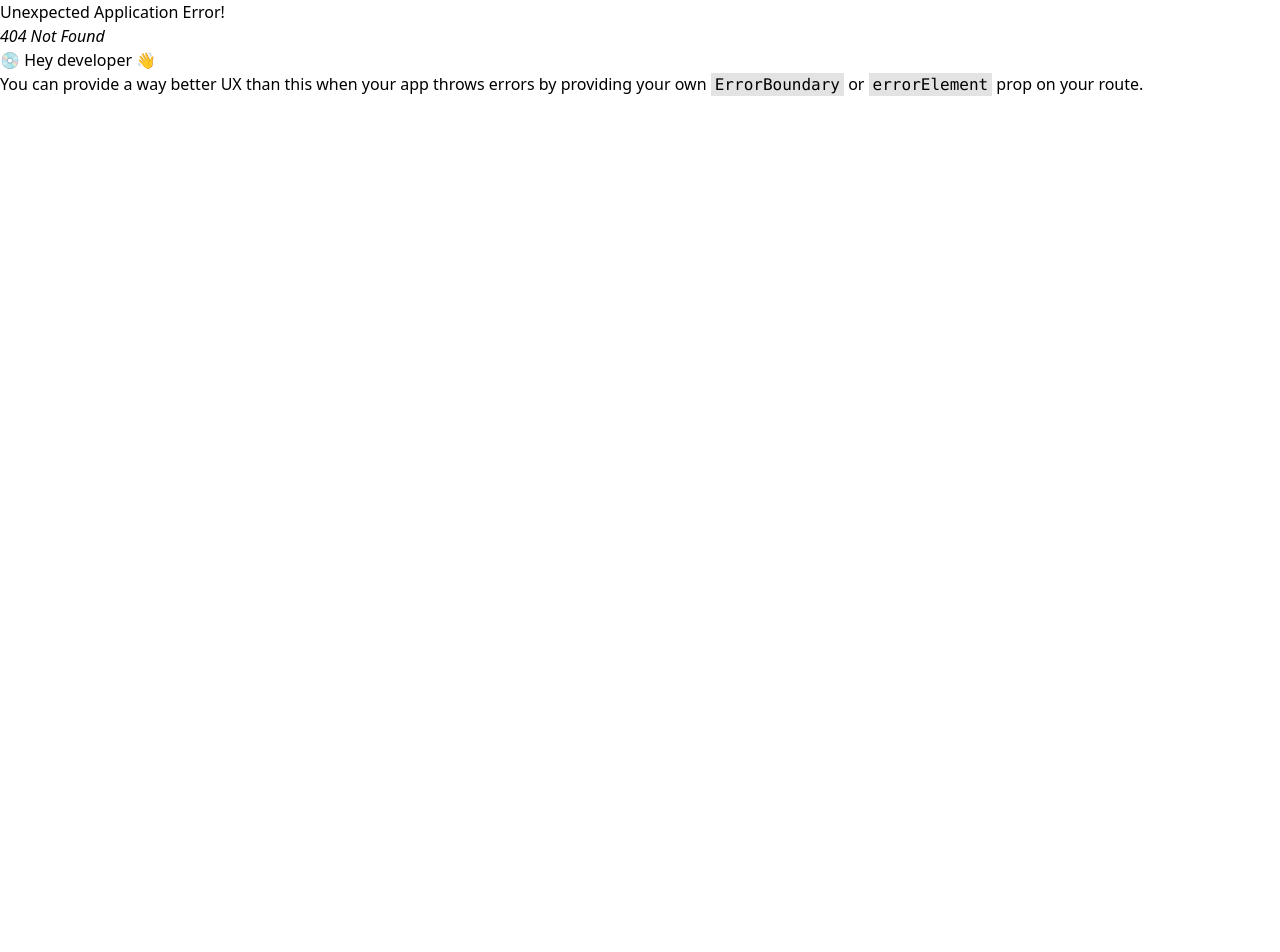
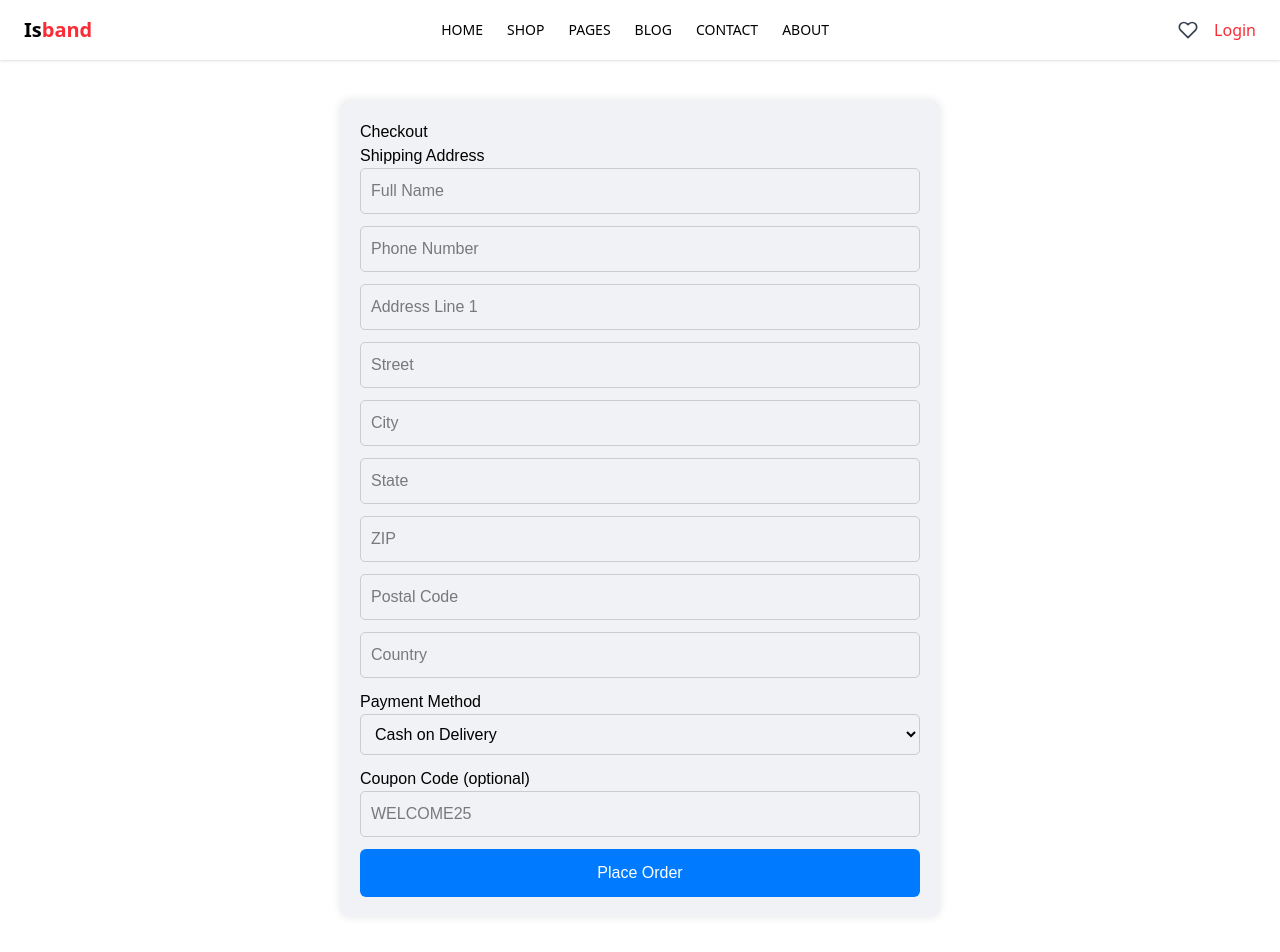
Before and after one commit to basit438/isband-client, a React (Vite) app: page /checkout in a window 1280 px wide. Before the commit this address had no page. Shown: the top 952 px of the page. Before the commit the page ends 800 px from the top, so only its background shows below. Built offline with nearby package versions, Linux system fonts and the light colour scheme.

Commit message:
ADDED cart and wishlist

```diff
--- a/package.json
+++ b/package.json
@@ -24,6 +24,7 @@
     "react-hot-toast": "^2.5.2",
     "react-redux": "^9.2.0",
     "react-router-dom": "^7.5.0",
+    "react-toastify": "^11.0.5",
     "tailwindcss": "^4.1.3"
   },
   "devDependencies": {
--- a/src/App.jsx
+++ b/src/App.jsx
@@ -11,6 +11,7 @@ import Profile from './pages/Profile'
 import { AuthProvider } from './context/AuthContext'
 import CreateProduct from './pages/CreateProduct'
 import Wishlist from './pages/Wishlist'
+import Checkout from './pages/Checkout'
 function App() {
 
   const router = createBrowserRouter([
@@ -53,6 +54,10 @@ function App() {
         {
           path : "/Wishlist",
           element : <Wishlist/>
+        },
+        {
+          path : "/checkout",
+          element : <Checkout/>
         }
       ]
     }
--- a/src/components/AddToCart.jsx
+++ b/src/components/AddToCart.jsx
@@ -14,14 +14,55 @@ const AddToCart = ({
   quantityClassName,
   onQuantityChange,
   selectedColor = null,
-  selectedSize = null
+  selectedSize = null,
+  disabled = false
 }) => {
   const [quantity, setQuantity] = useState(initialQuantity);
+  const [isInCart, setIsInCart] = useState(false);
+  const [isAddingToCart, setIsAddingToCart] = useState(false);
 
   // Update quantity if initialQuantity prop changes
   useEffect(() => {
     setQuantity(initialQuantity);
   }, [initialQuantity]);
+
+  // Check if product is already in cart
+  useEffect(() => {
+    const checkIfInCart = async () => {
+      try {
+        const res = await axiosInstance.get('/cart');
+        if (res.data.success && res.data.cart && res.data.cart.products) {
+          // Check if this product with the same color and size is already in cart
+          const isProductInCart = res.data.cart.products.some(item => {
+            // Basic product ID check
+            const idMatch = item.productId === productId;
+
+            // If color and size are specified, check those too
+            if (selectedColor && selectedSize) {
+              return idMatch &&
+                item.selectedColor && item.selectedColor.colorName === selectedColor.colorName &&
+                item.selectedSize === selectedSize.size;
+            } else if (selectedColor) {
+              return idMatch && item.selectedColor && item.selectedColor.colorName === selectedColor.colorName;
+            } else if (selectedSize) {
+              return idMatch && item.selectedSize === selectedSize.size;
+            }
+
+            // If no color or size specified, just check the ID
+            return idMatch;
+          });
+
+          setIsInCart(isProductInCart);
+        }
+      } catch (error) {
+        console.error('Error checking cart status:', error);
+      }
+    };
+
+    if (productId) {
+      checkIfInCart();
+    }
+  }, [productId, selectedColor, selectedSize]);
 
   // Display a notification
   const showNotification = (message) => {
@@ -52,7 +93,11 @@ const AddToCart = ({
   };
 
   const handleAddToCart = async () => {
+    if (isInCart) return; // Prevent adding if already in cart
+
     try {
+      setIsAddingToCart(true); // Set loading state
+
       // Create product object with all available information
       const productData = {
         productId: productId,
@@ -61,12 +106,17 @@ const AddToCart = ({
 
       // Add color information if available
       if (selectedColor) {
-        productData.selectedColor = selectedColor;
+        // Ensure we're only sending the necessary color data
+        productData.selectedColor = {
+          colorName: selectedColor.colorName,
+          colorHex: selectedColor.colorHex
+        };
       }
 
       // Add size information if available
       if (selectedSize) {
-        productData.selectedSize = selectedSize;
+        // Send the size as a string value
+        productData.selectedSize = selectedSize.size;
       }
 
       const response = await axiosInstance.post('/cart/add', {
@@ -76,6 +126,9 @@ const AddToCart = ({
       if (response.data.success) {
         // Show success notification
         showNotification('Added to your shopping bag');
+
+        // Update cart status
+        setIsInCart(true);
 
         // Call the callback if provided
         if (onAddToCart && typeof onAddToCart === 'function') {
@@ -87,6 +140,8 @@ const AddToCart = ({
     } catch (error) {
       console.error("Error adding product to cart:", error);
       showNotification('Failed to add product to bag');
+    } finally {
+      setIsAddingToCart(false); // Reset loading state
     }
   };
 
@@ -139,9 +194,10 @@ const AddToCart = ({
       {showButton && (
         <button
           onClick={handleAddToCart}
-          className={buttonClassName || defaultButtonClass}
+          disabled={isInCart || isAddingToCart || disabled}
+          className={`${buttonClassName || defaultButtonClass} ${isInCart ? 'bg-gray-500 hover:bg-gray-500 cursor-not-allowed' : ''} ${isAddingToCart ? 'opacity-75 cursor-wait' : ''} ${disabled ? 'bg-gray-400 hover:bg-gray-400 cursor-not-allowed' : ''}`}
         >
-          {buttonText}
+          {isInCart ? 'Added to Bag' : isAddingToCart ? 'Adding...' : buttonText}
         </button>
       )}
 
--- /dev/null
+++ b/src/pages/Checkout.jsx
@@ -0,0 +1,160 @@
+import React, { useState } from 'react';
+
+const Checkout = () => {
+  const [shippingAddress, setShippingAddress] = useState({
+    fullName: '',
+    phoneNumber: '',
+    addressLine1: '',
+    street: '',
+    city: '',
+    state: '',
+    zip: '',
+    country: '',
+    postalCode: '',
+  });
+
+  const [paymentMethod, setPaymentMethod] = useState('COD');
+  const [coupon, setCoupon] = useState('');
+  const [loading, setLoading] = useState(false);
+  const [responseMessage, setResponseMessage] = useState('');
+
+  const handleInputChange = (e) => {
+    const { name, value } = e.target;
+    setShippingAddress((prev) => ({ ...prev, [name]: value }));
+  };
+
+  const handlePlaceOrder = async () => {
+    // Basic validation
+    if (!shippingAddress.fullName || !shippingAddress.phoneNumber || !shippingAddress.addressLine1) {
+      return setResponseMessage('Please fill in all required fields.');
+    }
+
+    setLoading(true);
+    setResponseMessage('');
+
+    const body = {
+      shippingAddress,
+      payment: { method: paymentMethod },
+    };
+
+    if (coupon.trim() !== '') {
+      body.coupon = coupon.trim();
+    }
+
+    try {
+      const res = await fetch('http://localhost:5002/api/v1/order/create-order', {
+        method: 'POST',
+        headers: {
+          'Content-Type': 'application/json',
+          // Add token if needed:
+          // 'Authorization': `Bearer ${token}`,
+        },
+        credentials: 'include',
+        body: JSON.stringify(body),
+      });
+
+      const data = await res.json();
+
+      if (res.ok) {
+        setResponseMessage(`✅ ${data.message}`);
+        // Optionally reset form
+      } else {
+        setResponseMessage(`❌ ${data.message}`);
+      }
+    } catch (err) {
+      console.error(err);
+      setResponseMessage('❌ Something went wrong.');
+    } finally {
+      setLoading(false);
+    }
+  };
+
+  return (
+    <div style={styles.container}>
+      <h2>Checkout</h2>
+
+      <h4>Shipping Address</h4>
+      {[
+        { name: 'fullName', label: 'Full Name' },
+        { name: 'phoneNumber', label: 'Phone Number' },
+        { name: 'addressLine1', label: 'Address Line 1' },
+        { name: 'street', label: 'Street' },
+        { name: 'city', label: 'City' },
+        { name: 'state', label: 'State' },
+        { name: 'zip', label: 'ZIP' },
+        { name: 'postalCode', label: 'Postal Code' },
+        { name: 'country', label: 'Country' },
+      ].map((field) => (
+        <input
+          key={field.name}
+          name={field.name}
+          value={shippingAddress[field.name]}
+          onChange={handleInputChange}
+          placeholder={field.label}
+          style={styles.input}
+        />
+      ))}
+
+      <label>Payment Method</label>
+      <select
+        value={paymentMethod}
+        onChange={(e) => setPaymentMethod(e.target.value)}
+        style={styles.input}
+      >
+        <option value="COD">Cash on Delivery</option>
+        <option value="ONLINE">Online Payment</option>
+      </select>
+
+      <label>Coupon Code (optional)</label>
+      <input
+        type="text"
+        value={coupon}
+        onChange={(e) => setCoupon(e.target.value)}
+        placeholder="WELCOME25"
+        style={styles.input}
+      />
+
+      <button onClick={handlePlaceOrder} style={styles.button} disabled={loading}>
+        {loading ? 'Placing Order...' : 'Place Order'}
+      </button>
+
+      {responseMessage && <p style={styles.response}>{responseMessage}</p>}
+    </div>
+  );
+};
+
+const styles = {
+  container: {
+    maxWidth: '600px',
+    margin: '40px auto',
+    padding: '20px',
+    borderRadius: '10px',
+    backgroundColor: '#f0f2f5',
+    boxShadow: '0 0 10px rgba(0,0,0,0.1)',
+    fontFamily: 'Arial, sans-serif',
+  },
+  input: {
+    width: '100%',
+    padding: '10px',
+    marginBottom: '12px',
+    borderRadius: '5px',
+    border: '1px solid #ccc',
+  },
+  button: {
+    width: '100%',
+    padding: '12px',
+    backgroundColor: '#007bff',
+    color: '#fff',
+    border: 'none',
+    borderRadius: '6px',
+    fontSize: '16px',
+    cursor: 'pointer',
+  },
+  response: {
+    marginTop: '15px',
+    fontWeight: 'bold',
+    color: '#333',
+  },
+};
+
+export default Checkout;
--- a/src/pages/ProductDetail.jsx
+++ b/src/pages/ProductDetail.jsx
@@ -277,13 +277,22 @@ const ProductDetails = () => {
 
             {/* Add to Cart and Wishlist Buttons */}
             <div className="flex flex-col gap-3 mb-8">
-              {/* Using the new AddToCart component with color and size */}
+              {/* Size warning message if sizes exist but none selected */}
+              {product.sizes && product.sizes.length > 0 && !selectedSize && (
+                <div className="text-red-500 text-sm mb-2">
+                  Please select a size before adding to cart
+                </div>
+              )}
+
+              {/* Using the AddToCart component with color and size */}
               <AddToCart
                 productId={product._id}
                 buttonClassName="w-full bg-black text-white py-3 px-6 hover:bg-gray-800 transition-colors font-medium"
                 onAddToCart={(quantity) => showNotification(`Added ${quantity} item(s) to your shopping bag`)}
                 selectedColor={selectedColor}
                 selectedSize={selectedSize}
+                buttonText={product.sizes && product.sizes.length > 0 && !selectedSize ? 'Select a Size' : 'Add to Shopping Bag'}
+                disabled={product.sizes && product.sizes.length > 0 && !selectedSize}
               />
               <button
                 onClick={handleWishlistToggle}
--- a/src/utils/axios.js
+++ b/src/utils/axios.js
@@ -2,11 +2,13 @@ import axios from 'axios';
 
 const instance = axios.create({
   baseURL: 'https://popacart-backend.onrender.com/api/v1',
+  // baseURL: 'http://localhost:5002/api/v1',
   withCredentials: true, // send cookies with requests
   headers: {
     'Content-Type': 'application/json',
   }
 });
 
+// You don't need the interceptor for token since cookies are handled by the browser
 
 export default instance;
```
Also changed, not shown: 1 other file (tests, documents, lock files or other folders).
